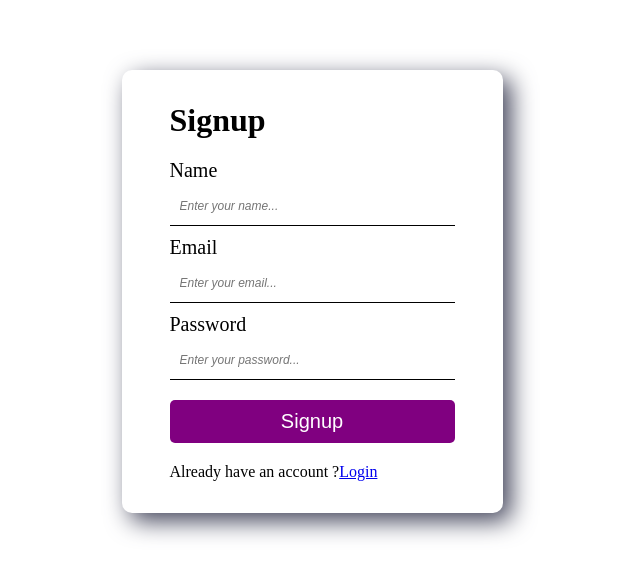
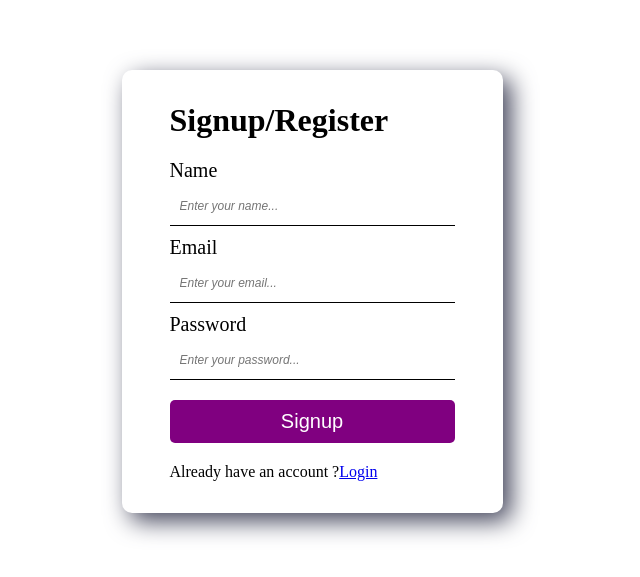
Before and after one commit to apabrita123/deploy-Auth-MERN, a React (Vite) app in the folder frontend/: page /signup in a window 1280 px wide. Shown: the part 109-686 px from the top of the page, without its empty margins (328-968 px from the left). Built offline with nearby package versions, Linux system fonts and the light colour scheme.

Commit message:
Update Signup.jsx

```diff
--- a/frontend/src/pages/Signup.jsx
+++ b/frontend/src/pages/Signup.jsx
@@ -57,7 +57,7 @@ const Signup = () => {
 
   return (
     <div className="container">
-      <h1>Signup</h1>
+      <h1>Signup/Register</h1>
       <form onSubmit={handleSubmit}>
         <div>
           <label htmlFor="name">Name</label>
```
